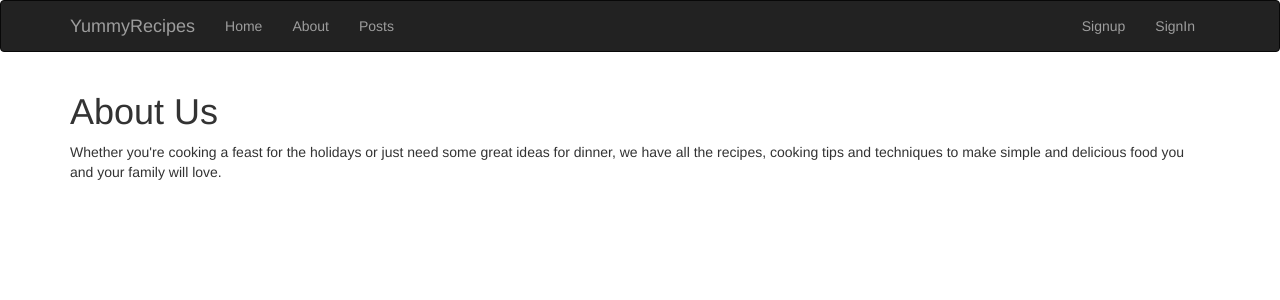
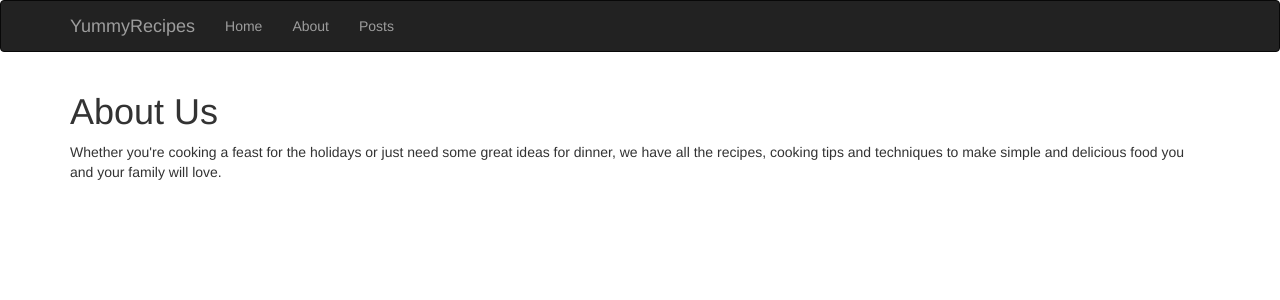
Before and after one commit to mukizar/Andela-Bootcamp-Challenge, a Flask app: page /about in a window 1280 px wide. Shown: the top 300 px of the page. Run offline with Flask 2, Linux system fonts and the light colour scheme; some libraries are stand-ins or nearby versions.

Commit message:
updated nav bar

```diff
--- a/templates/includes/_navbar.html
+++ b/templates/includes/_navbar.html
@@ -16,14 +16,7 @@
           <li><a href="/posts">Posts</a></li>
         </ul>
 
-        <ul class="nav navbar-nav navbar-right">
-          {% if session.logged_in %}
-            <li><a href="/dashboard">Dashboard</a></li>
-            <li><a href="/logout">Logout</a></li>
-          {% else %}
-            <li><a href="/signup">Signup</a></li>
-            <li><a href="/login">SignIn</a></li>
-          {% endif %}
+
 
         </ul>
       </div><!--/.nav-collapse -->
```
